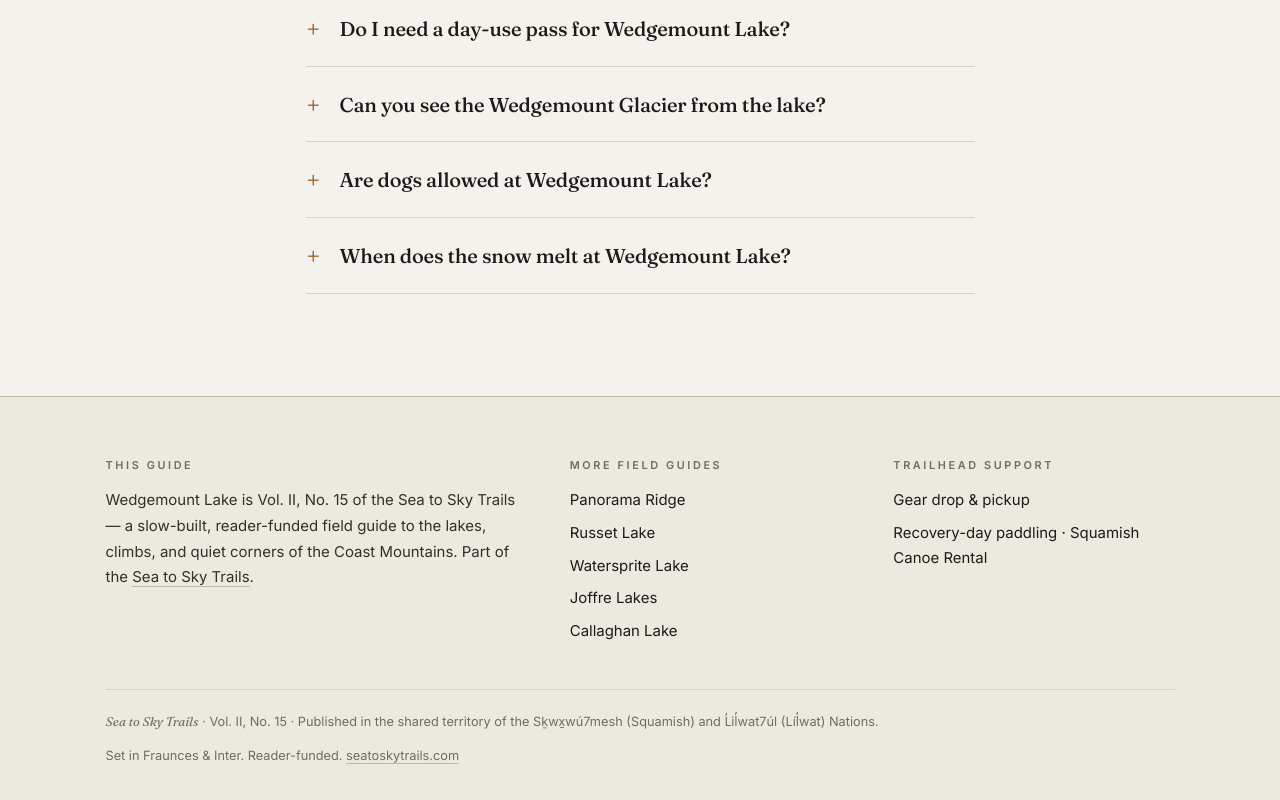
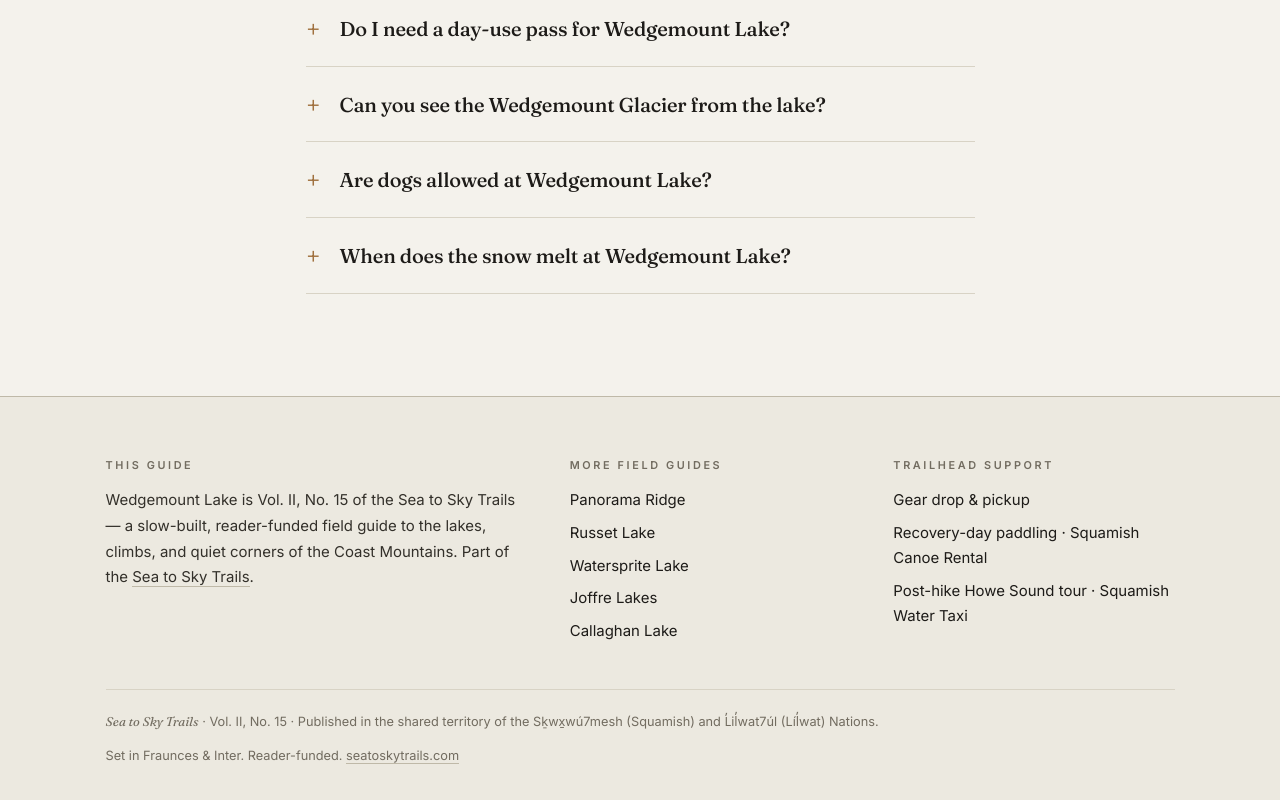
Before and after one commit to ForwardRentals/wedgemount-lake, a plain HTML site: page index.html in a window 1280 px wide. Shown: the part 10363-11163 px from the top of the page. Drawn offline with Linux system fonts and the light colour scheme.

Commit message:
Add backlink to Squamish Canoe Rental / Squamish Water Taxi

```diff
--- a/index.html
+++ b/index.html
@@ -896,6 +896,7 @@
         <ul>
           <li><a href="https://rentedlocal.com/Profile?userId=698a2b3bca1e37a683b7bfeb" target="_blank" rel="noopener">Gear drop &amp; pickup</a></li>
           <li><a href="https://squamishcanoerental.com/">Recovery-day paddling &middot; Squamish Canoe Rental</a></li>
+          <li><a href="https://squamishwatertaxi.com/tours.html" target="_blank" rel="noopener">Post-hike Howe Sound tour &middot; Squamish Water Taxi</a></li>
         </ul>
       </div>
     </div>
```
